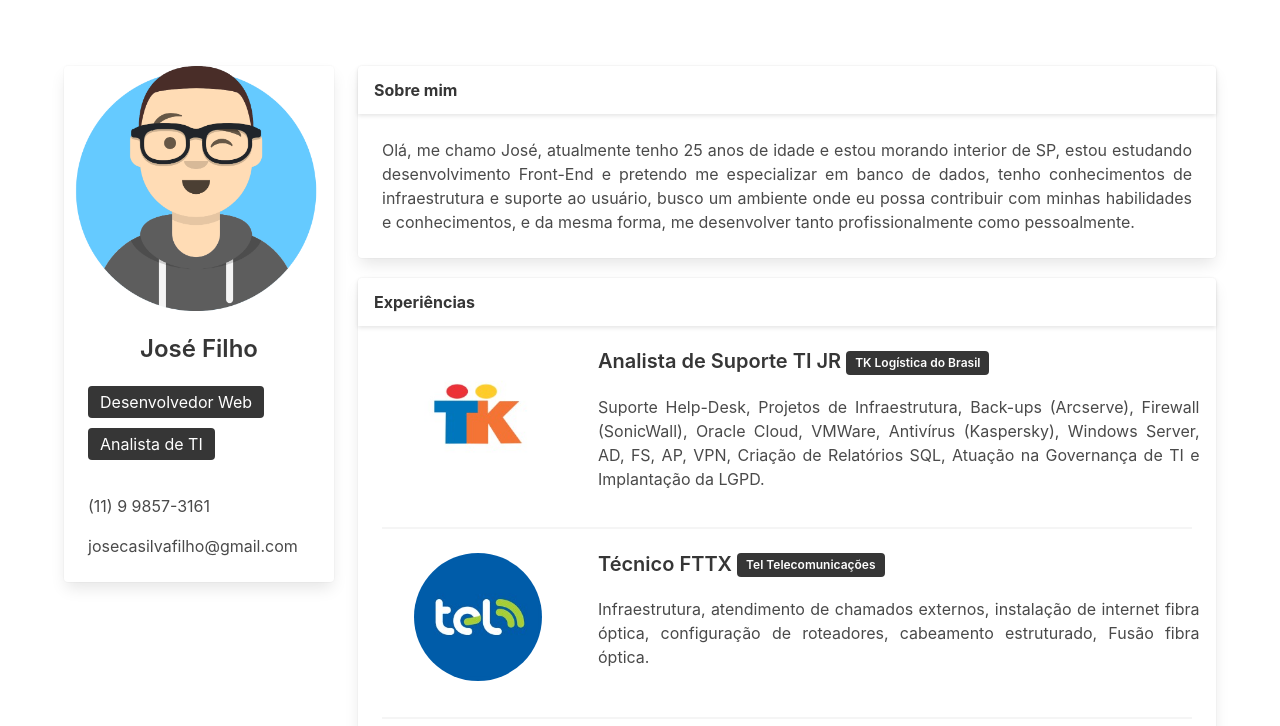
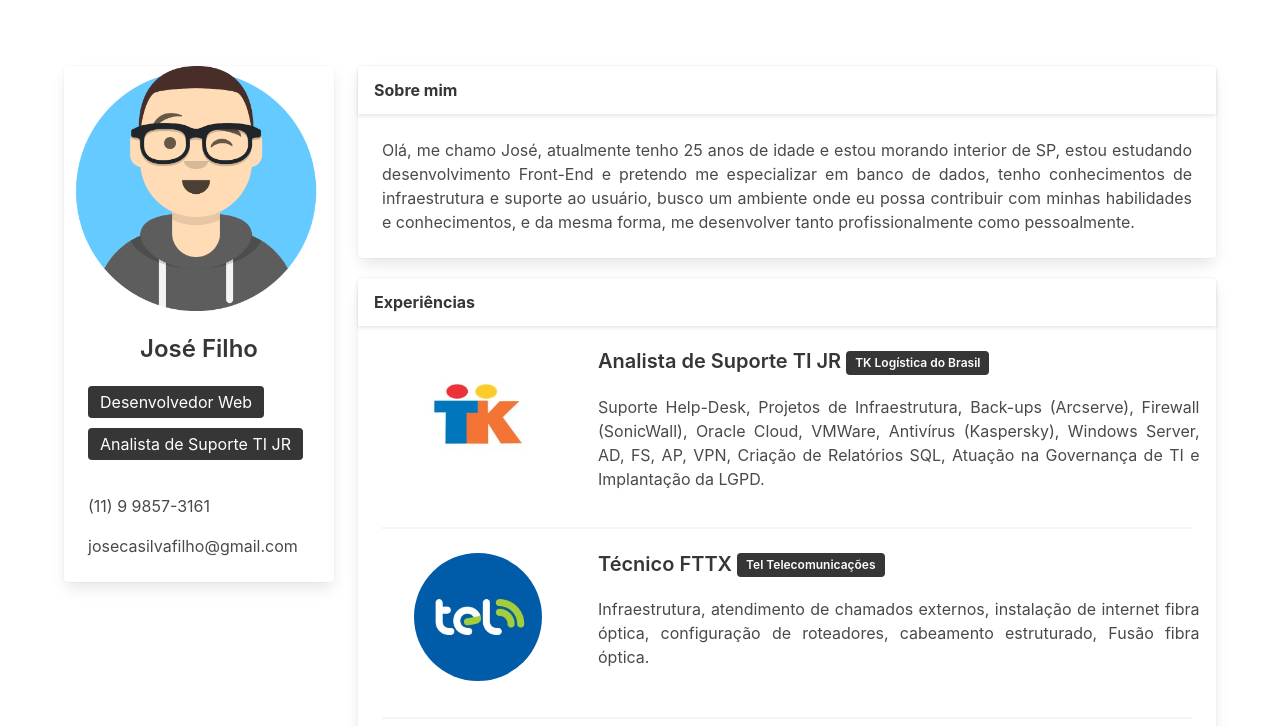
Before and after one commit to josecsfilho/about, a plain HTML site: page index.html in a window 1280 px wide. Shown: the part 74-800 px from the top of the page. Drawn offline with nearby package versions, Linux system fonts and the light colour scheme.

Commit message:
Update index.html

```diff
--- a/index.html
+++ b/index.html
@@ -52,7 +52,7 @@
                   <p class="title is-4">José Filho </p>
                   <span class="tag is-dark is-medium">Desenvolvedor Web</span>
                   <br>
-                  <span class="tag is-dark is-medium">Analista de TI</span>
+                  <span class="tag is-dark is-medium">Analista de Suporte TI JR</span>
                 </div>
               </div>
 
```
